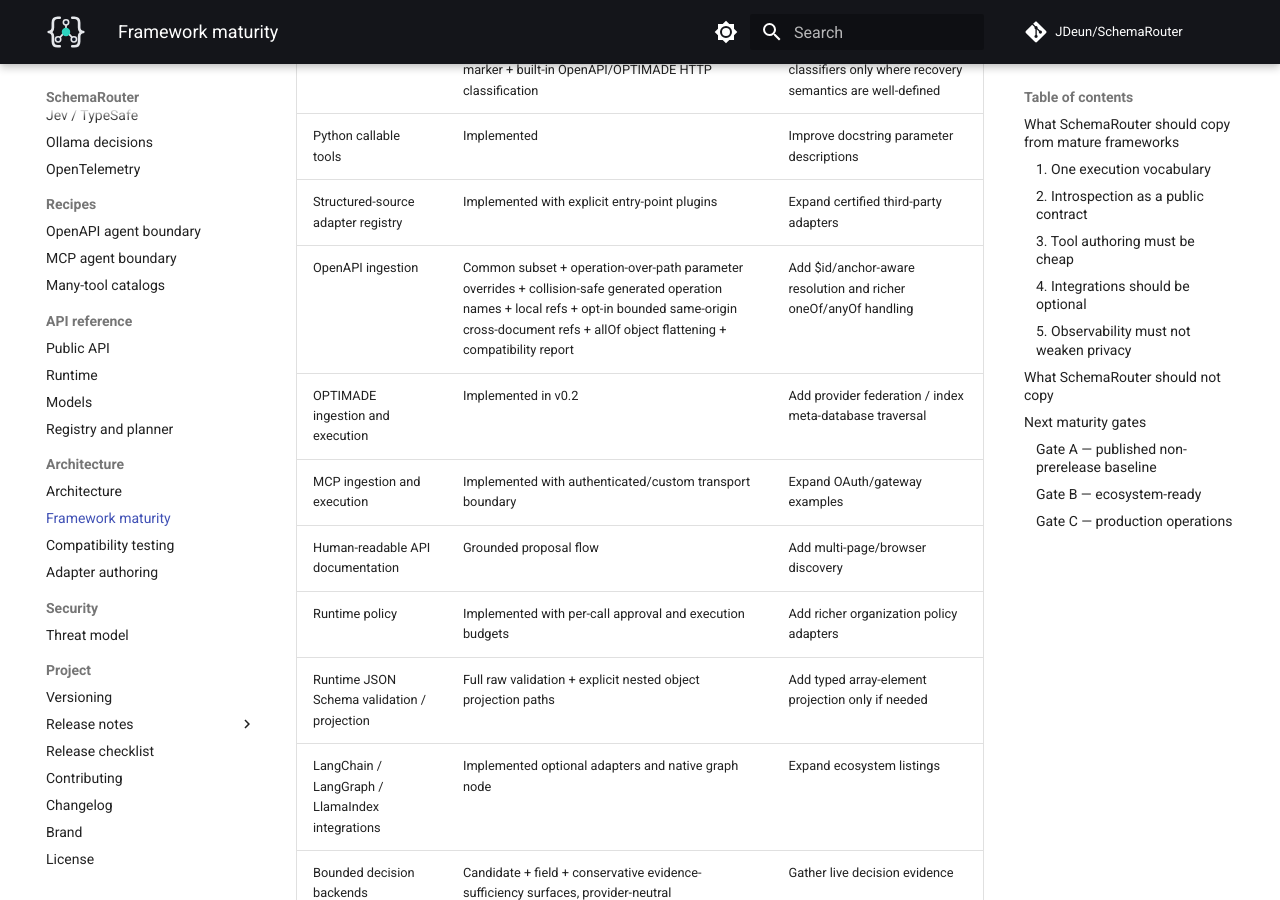
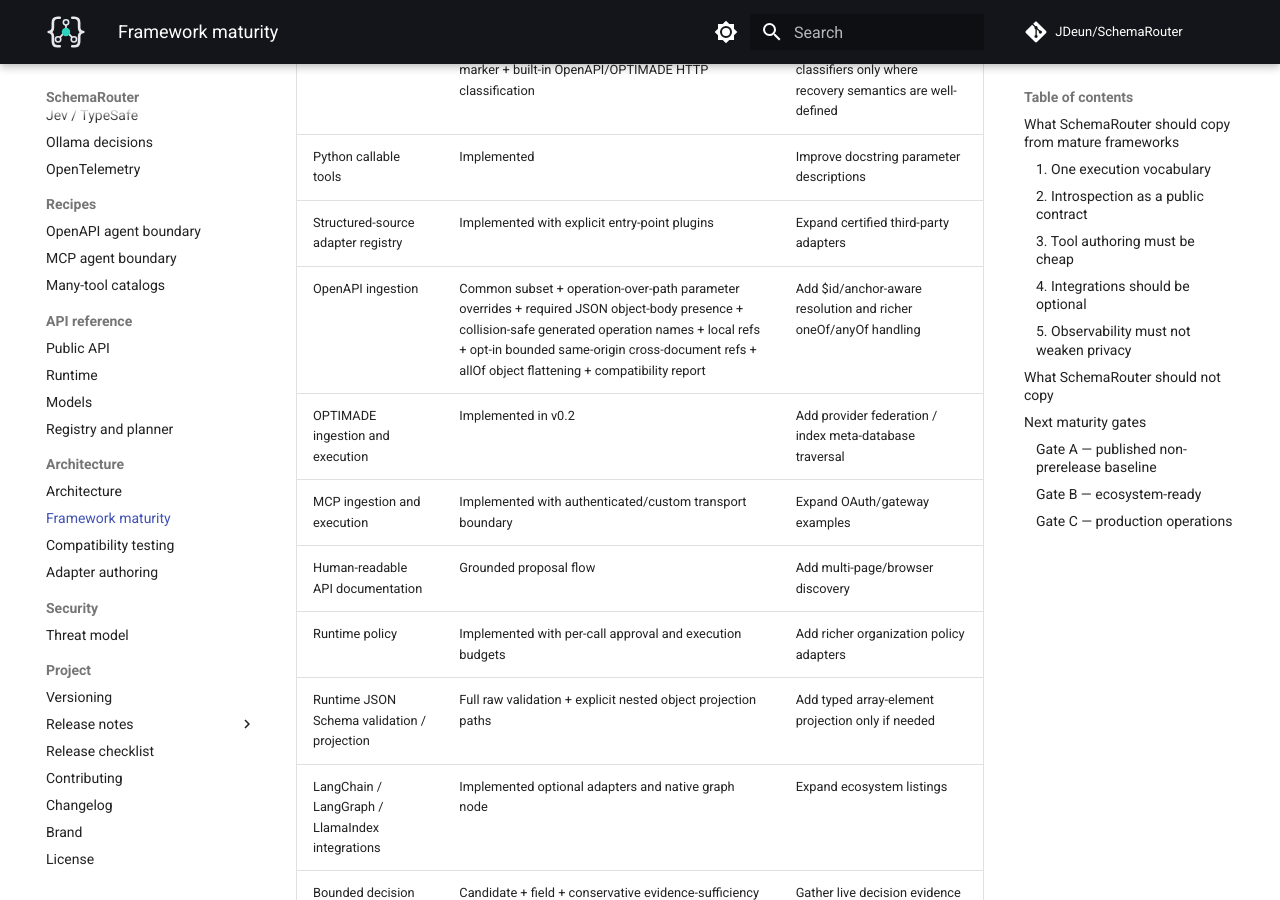
Before and after one commit to JDeun/SchemaRouter, an MkDocs documentation site: the page built from docs/framework-maturity.md, in a window 1280 px wide and 900 px high, scrolled down 892 px. Built offline with MkDocs 1.6.1 and Material for MkDocs 9.7.7, drawn with Linux system fonts in a browser that asks for light colours; comment, search, counter and statistics services are not loaded.

Commit message:
docs: record required request body fidelity

```diff
--- a/docs/framework-maturity.md
+++ b/docs/framework-maturity.md
@@ -18,7 +18,7 @@
 | Retry policy | Read-only gate + explicit non-retryable invocation marker + built-in OpenAPI/OPTIMADE HTTP classification | Extend protocol-specific classifiers only where recovery semantics are well-defined |
 | Python callable tools | Implemented | Improve docstring parameter descriptions |
 | Structured-source adapter registry | Implemented with explicit entry-point plugins | Expand certified third-party adapters |
-| OpenAPI ingestion | Common subset + operation-over-path parameter overrides + collision-safe generated operation names + local refs + opt-in bounded same-origin cross-document refs + allOf object flattening + compatibility report | Add $id/anchor-aware resolution and richer oneOf/anyOf handling |
+| OpenAPI ingestion | Common subset + operation-over-path parameter overrides + required JSON object-body presence + collision-safe generated operation names + local refs + opt-in bounded same-origin cross-document refs + allOf object flattening + compatibility report | Add $id/anchor-aware resolution and richer oneOf/anyOf handling |
 | OPTIMADE ingestion and execution | Implemented in v0.2 | Add provider federation / index meta-database traversal |
 | MCP ingestion and execution | Implemented with authenticated/custom transport boundary | Expand OAuth/gateway examples |
 | Human-readable API documentation | Grounded proposal flow | Add multi-page/browser discovery |
```
